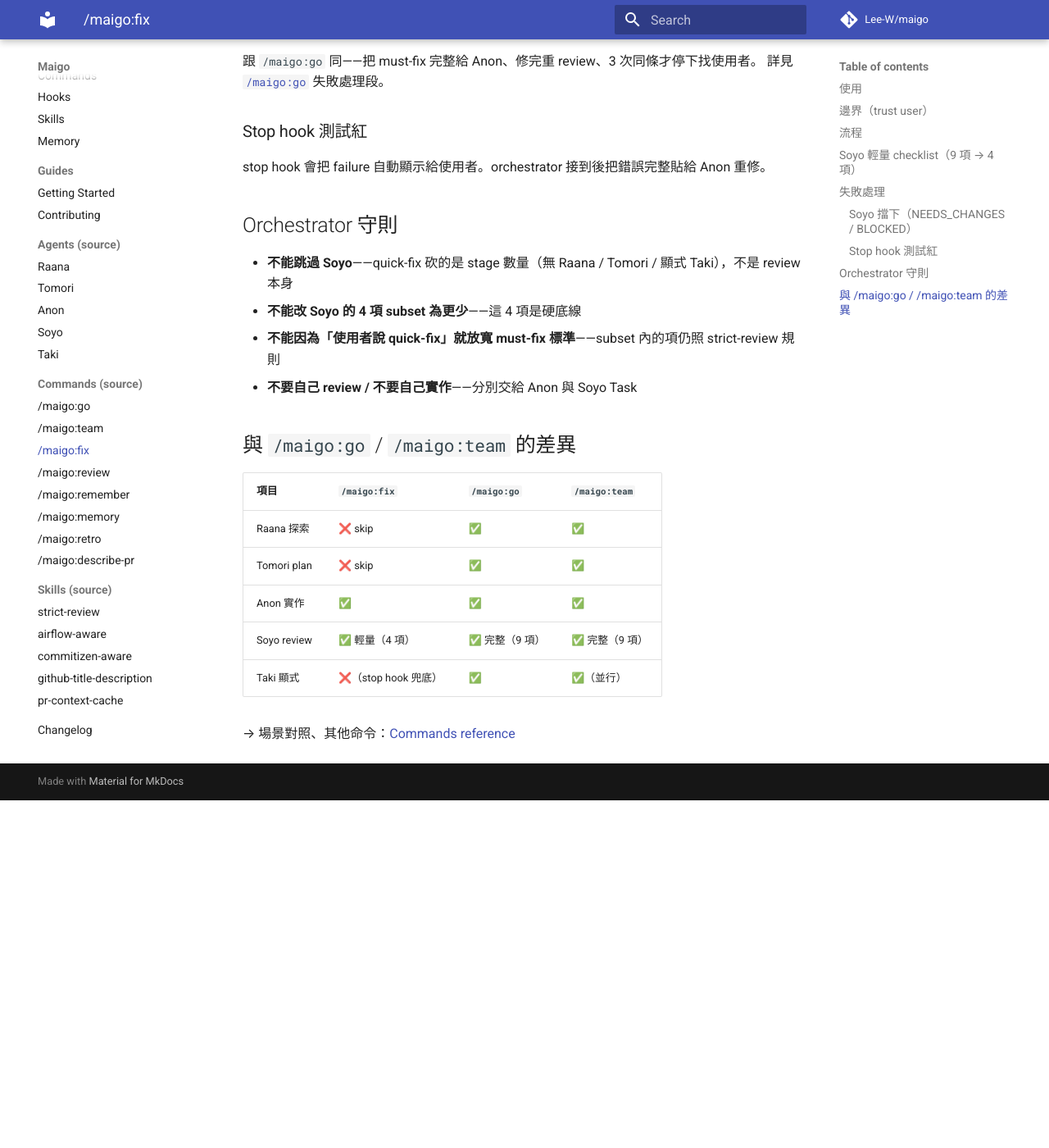
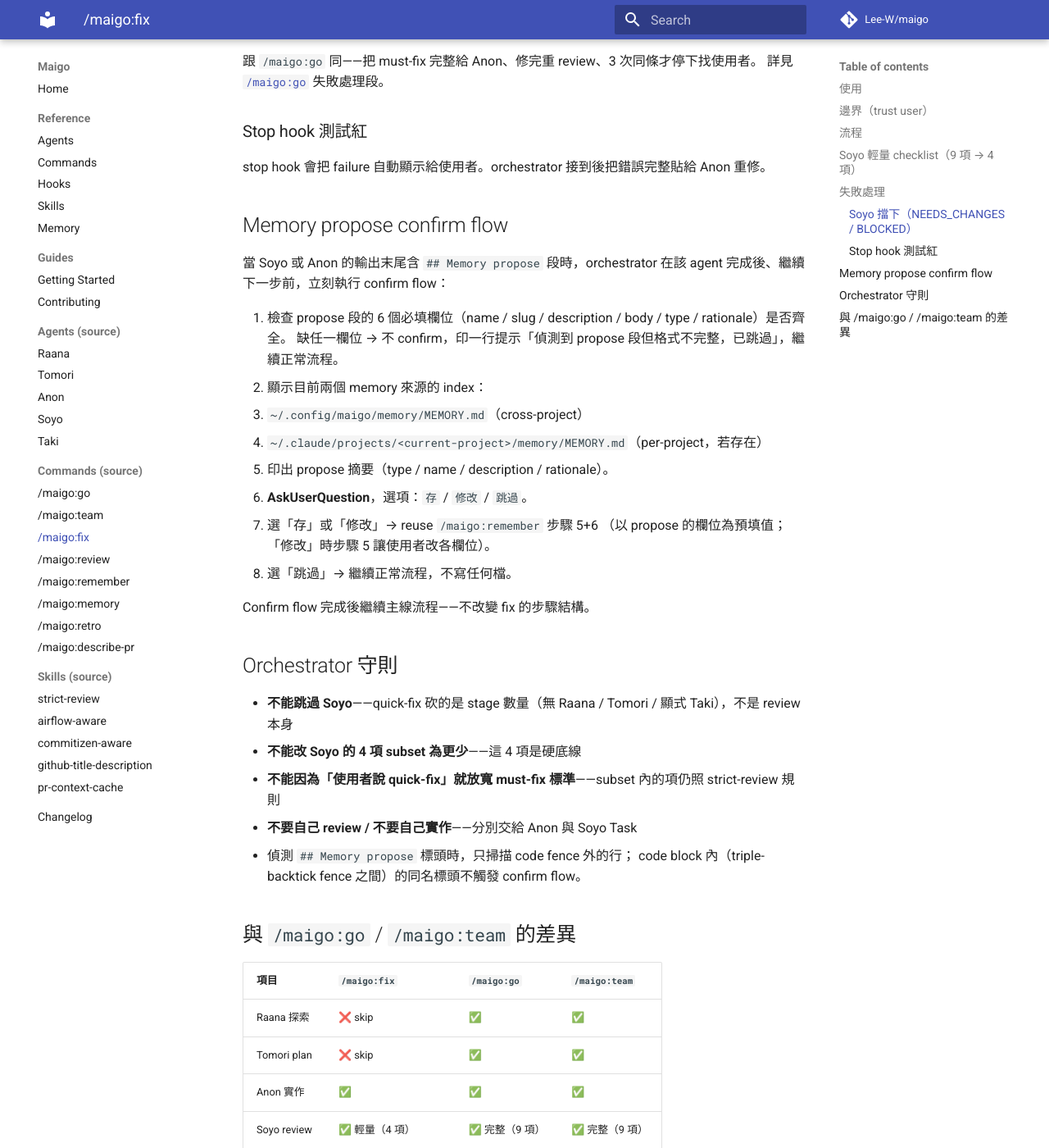
Before and after one commit to Lee-W/maigo, an MkDocs documentation site: the page built from docs/commands/fix.md, in a window 1280 px wide and 1400 px high, scrolled down 1829 px. Shown: the whole window at 82% size. Built offline with MkDocs 1.6.1 and Material for MkDocs 9.7.7, drawn with Linux system fonts in a browser that asks for light colours; comment, search, counter and statistics services are not loaded; before the commit the page ends 2805 px from its top, so only the background shows below that.

Commit message:
fix: memory propose confirm flow gaps (fix.md, retro dedup, dual memory index)
Co-Authored-By: Claude Sonnet 4.6 <noreply@anthropic.com>

```diff
--- a/commands/fix.md
+++ b/commands/fix.md
@@ -70,12 +70,31 @@ orchestrator 啟動 Soyo 時 prompt 必須明示「mode=quick-fix」與上述 su
 
 stop hook 會把 failure 自動顯示給使用者。orchestrator 接到後把錯誤完整貼給 Anon 重修。
 
+## Memory propose confirm flow
+
+當 Soyo 或 Anon 的輸出末尾含 `## Memory propose` 段時，orchestrator 在該 agent 完成後、繼續下一步前，立刻執行 confirm flow：
+
+1. 檢查 propose 段的 6 個必填欄位（name / slug / description / body / type / rationale）是否齊全。
+   缺任一欄位 → 不 confirm，印一行提示「偵測到 propose 段但格式不完整，已跳過」，繼續正常流程。
+2. 顯示目前兩個 memory 來源的 index：
+   - `~/.config/maigo/memory/MEMORY.md`（cross-project）
+   - `~/.claude/projects/<current-project>/memory/MEMORY.md`（per-project，若存在）
+3. 印出 propose 摘要（type / name / description / rationale）。
+4. **AskUserQuestion**，選項：`存` / `修改` / `跳過`。
+5. 選「存」或「修改」→ reuse `/maigo:remember` 步驟 5+6
+   （以 propose 的欄位為預填值；「修改」時步驟 5 讓使用者改各欄位）。
+6. 選「跳過」→ 繼續正常流程，不寫任何檔。
+
+Confirm flow 完成後繼續主線流程——不改變 fix 的步驟結構。
+
 ## Orchestrator 守則
 
 - **不能跳過 Soyo**——quick-fix 砍的是 stage 數量（無 Raana / Tomori / 顯式 Taki），不是 review 本身
 - **不能改 Soyo 的 4 項 subset 為更少**——這 4 項是硬底線
 - **不能因為「使用者說 quick-fix」就放寬 must-fix 標準**——subset 內的項仍照 strict-review 規則
 - **不要自己 review / 不要自己實作**——分別交給 Anon 與 Soyo Task
+- 偵測 `## Memory propose` 標頭時，只掃描 code fence 外的行；
+  code block 內（triple-backtick fence 之間）的同名標頭不觸發 confirm flow。
 
 ## 與 `/maigo:go` / `/maigo:team` 的差異
 
```
Also changed, not shown: commands/go.md (+3 -1 lines), commands/retro.md (+1 -0 lines), commands/team.md (+3 -1 lines).
